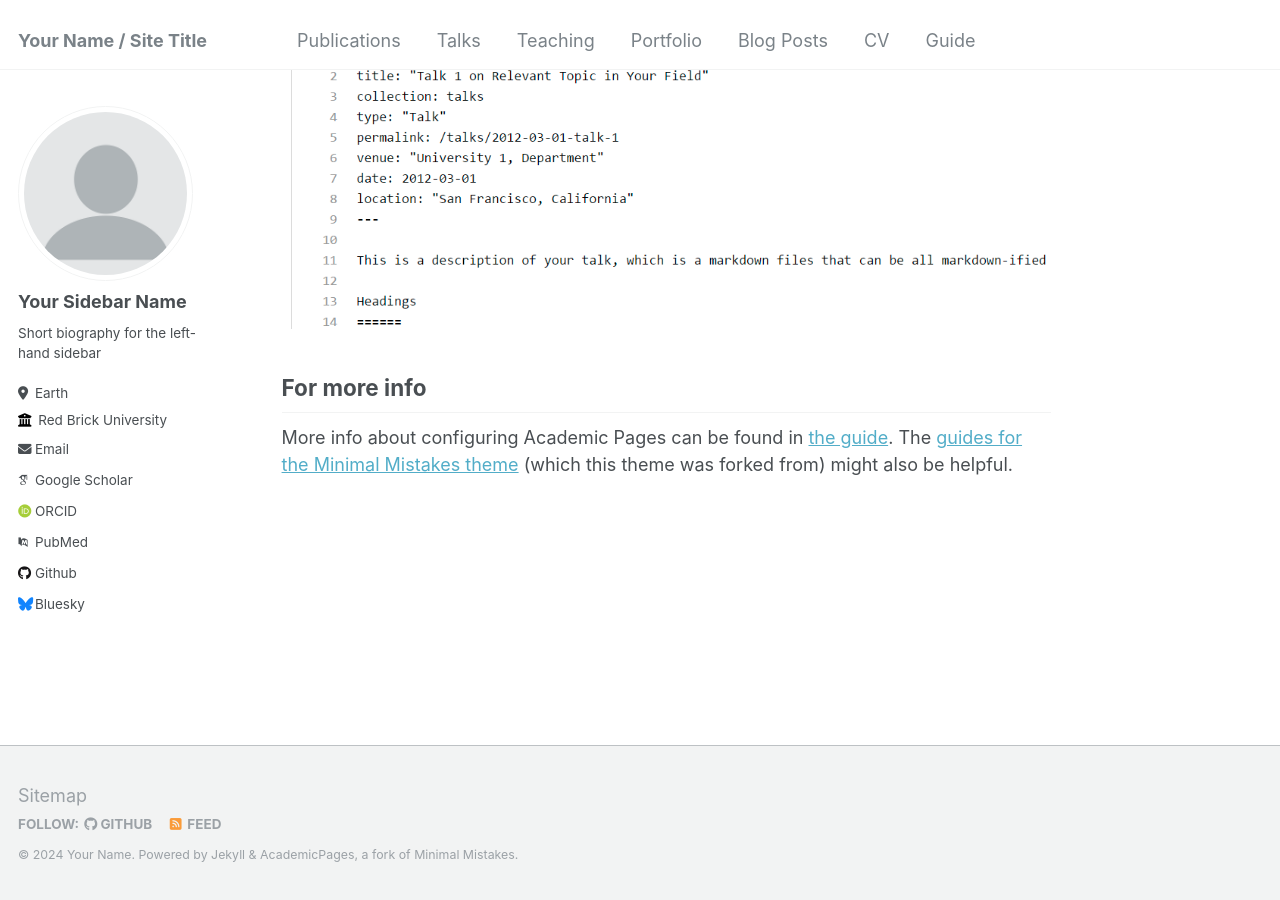
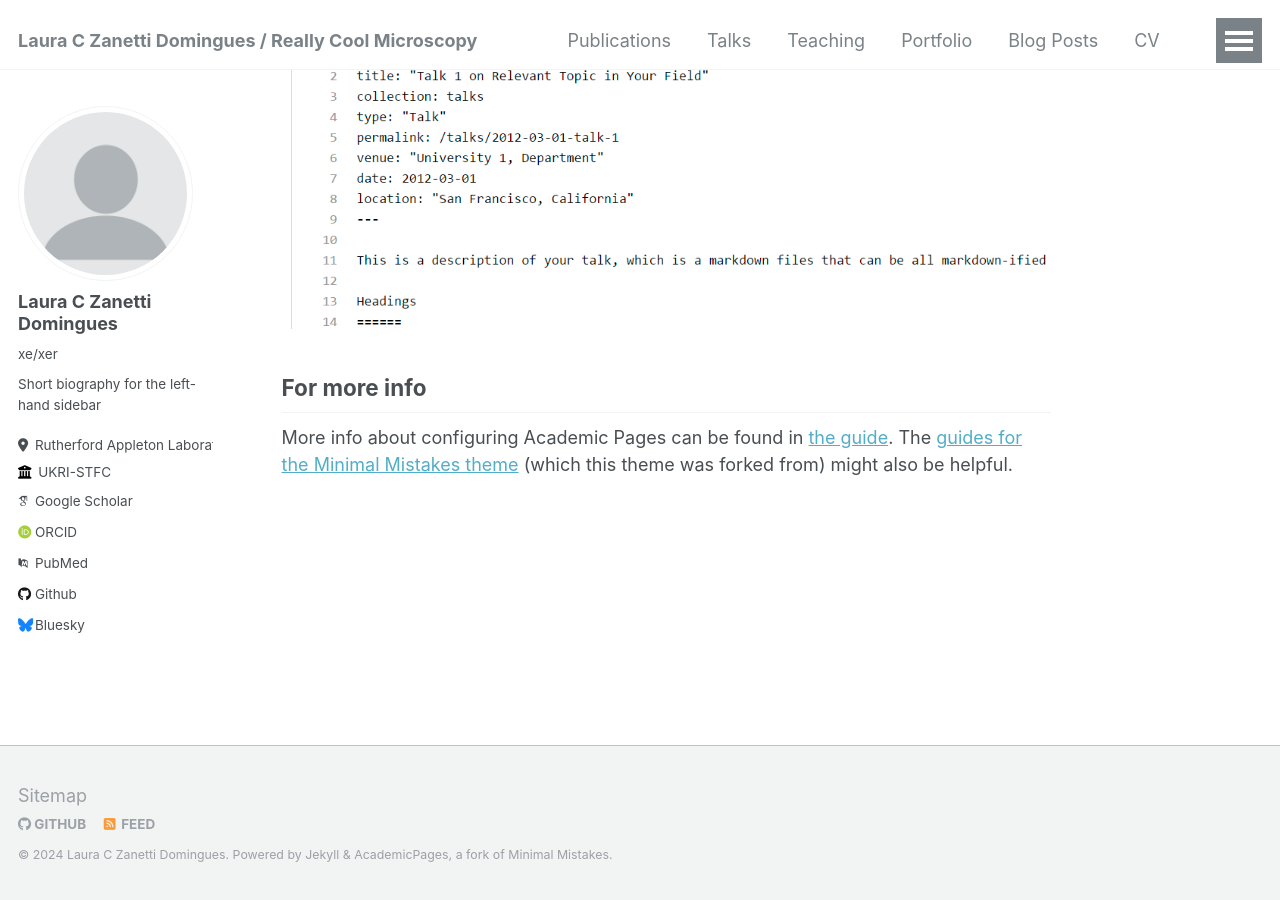
Before and after one commit to lauraczd/lauraczd.github.io, a Jekyll site: the page built from _pages/about.md, in a window 1280 px wide and 900 px high, scrolled down 2660 px. Built offline with Jekyll 4.4.1, drawn with Linux system fonts in a browser that asks for light colours; some web fonts are replaced.

Commit message:
Update _config.yml

```diff
--- a/_config.yml
+++ b/_config.yml
@@ -7,14 +7,14 @@
 # server process.
 
 # Basic Site Settings
-locale                   : "en-US"
-title                    : "Your Name / Site Title"
+locale                   : "en-UK"
+title                    : "Laura C Zanetti Domingues / Really Cool Microscopy"
 title_separator          : "-"
-name                     : &name "Your Name"
-description              : &description "personal description"
-url                      : https://academicpages.github.io # the base hostname & protocol for your site e.g. "https://mmistakes.github.io"
+name                     : &name "Laura C Zanetti Domingues"
+description              : &description "a reasonably cool scientist doing really cool (cryogenic) microscopy"
+url                      : https://lauraczd.github.io # the base hostname & protocol for your site e.g. "https://mmistakes.github.io"
 baseurl                  : "" # the subpath of your site, e.g. "/blog"
-repository               : "academicpages/academicpages.github.io"
+repository               : "lauraczd/academicpages.github.io"
 
 # Site Author - The following control what appear as part of the author content on the side bar.
 #               If a field is blank the icon and link will not appear, otherwise it will be shown.
@@ -22,28 +22,29 @@ repository               : "academicpages/academicpages.github.io"
 author:
   # Biographic information
   avatar           : "profile.png"
-  name             : "Your Sidebar Name"
-  pronouns         : # example: "she/her"
+  name             : "Laura C Zanetti Domingues"
+  pronouns         : "xe/xer"
   bio              : "Short biography for the left-hand sidebar"
-  location         : "Earth"
-  employer         : "Red Brick University"
-  uri              : # URL
-  email            : "none@example.org"
+  location         : "Rutherford Appleton Laboratory"
+  employer         : "UKRI-STFC"
+  #uri              : # URL
+  #email            : #"none@example.org"
 
   # Academic websites
   arxiv            : # URL - Update with the correct link to your profile
-  googlescholar    : "https://scholar.google.com/citations?user=PS_CX0AAAAAJ"
+  googlescholar    : "https://scholar.google.co.uk/citations?user=xtBNbLkAAAAJ&hl=en&oi=ao"
   impactstory      : # URL
-  orcid            : "http://orcid.org/yourorcidurl"
+  orcid            : "https://orcid.org/0000-0003-0514-3185"
   semantic         : # URL
-  pubmed           : "https://www.ncbi.nlm.nih.gov/pubmed/?term=john+snow"
+  pubmed           : "https://pubmed.ncbi.nlm.nih.gov/?term=Zanetti-Domingues+Laura"
   researchgate     : # URL
+  scopus           : "https://www.scopus.com/authid/detail.uri?authorId=49864990200"
 
   # Repositories and software development
   bitbucket        : # Username - Update with your username on the site
   codepen          : # Username
   dribbble         : # Username
-  github           : "academicpages"
+  github           : "lauraczd"
   kaggle           : # Username
   stackoverflow    : # User number or user number and name (i.e., use "1" or "1/jeff-atwood")
 
```
